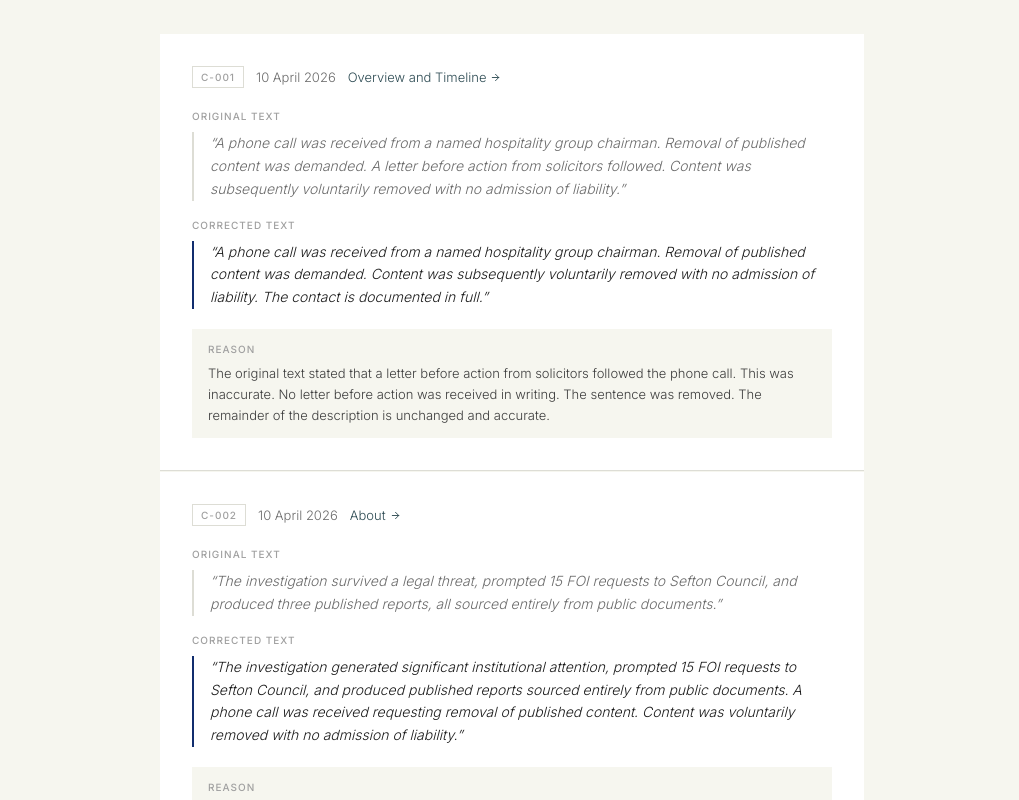
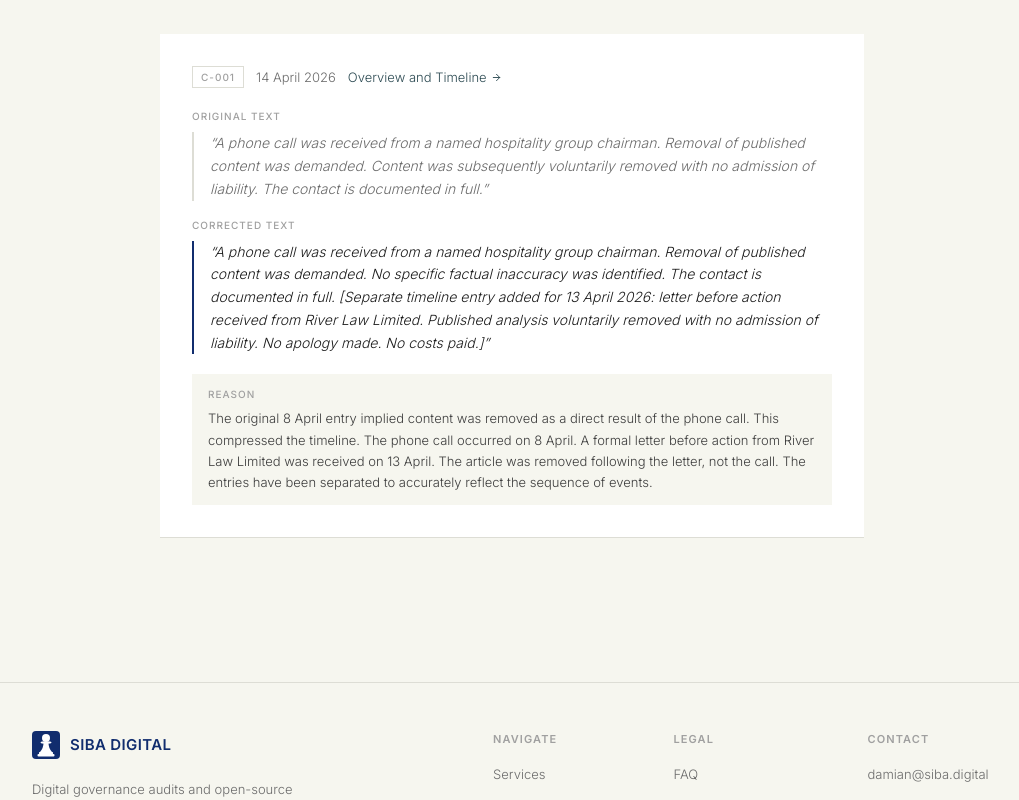
Before and after one commit to damian756/siba.digital, a Next.js app: page /corrections in a window 1280 px wide. Shown: the part 1760-2560 px from the top of the page, without its empty margins (128-1147 px from the left). Built offline with nearby package versions, Linux system fonts and the light colour scheme.

Commit message:
Restore LBA references, add 13 April timeline entry, update corrections log

```diff
--- a/app/about/page.tsx
+++ b/app/about/page.tsx
@@ -197,7 +197,7 @@ export default function AboutPage() {
                 },
                 {
                   period: "The First Week",
-                  text: "Published reports sourced from public documents. A direct phone call received from a named hospitality group chairman demanding removal of content. Content was voluntarily removed with no admission of liability. 15 FOI requests submitted to Sefton Council through WhatDoTheyKnow.",
+                  text: "Published reports sourced entirely from public documents. A phone call received from a named hospitality group chairman demanding removal of content. A formal letter before action followed from solicitors. One published article was voluntarily removed with no admission of liability. 15 FOI requests submitted to Sefton Council through WhatDoTheyKnow.",
                 },
                 {
                   period: "The Outcome",
--- a/app/corrections/page.tsx
+++ b/app/corrections/page.tsx
@@ -64,27 +64,15 @@ type Correction = {
 const corrections: Correction[] = [
   {
     id: "C-001",
-    date: "10 April 2026",
+    date: "14 April 2026",
     page: "Overview and Timeline",
     pageHref: "/overview",
     original:
-      "A phone call was received from a named hospitality group chairman. Removal of published content was demanded. A letter before action from solicitors followed. Content was subsequently voluntarily removed with no admission of liability.",
+      "A phone call was received from a named hospitality group chairman. Removal of published content was demanded. Content was subsequently voluntarily removed with no admission of liability. The contact is documented in full.",
     corrected:
-      "A phone call was received from a named hospitality group chairman. Removal of published content was demanded. Content was subsequently voluntarily removed with no admission of liability. The contact is documented in full.",
+      "A phone call was received from a named hospitality group chairman. Removal of published content was demanded. No specific factual inaccuracy was identified. The contact is documented in full. [Separate timeline entry added for 13 April 2026: letter before action received from River Law Limited. Published analysis voluntarily removed with no admission of liability. No apology made. No costs paid.]",
     reason:
-      "The original text stated that a letter before action from solicitors followed the phone call. This was inaccurate. No letter before action was received in writing. The sentence was removed. The remainder of the description is unchanged and accurate.",
-  },
-  {
-    id: "C-002",
-    date: "10 April 2026",
-    page: "About",
-    pageHref: "/about",
-    original:
-      "The investigation survived a legal threat, prompted 15 FOI requests to Sefton Council, and produced three published reports, all sourced entirely from public documents.",
-    corrected:
-      "The investigation generated significant institutional attention, prompted 15 FOI requests to Sefton Council, and produced published reports sourced entirely from public documents. A phone call was received requesting removal of published content. Content was voluntarily removed with no admission of liability.",
-    reason:
-      "The original text used the phrase 'survived a legal threat.' This was imprecise. A phone call was received requesting removal of content. No formal legal proceedings were initiated and no letter before action was received in writing. The description has been corrected to accurately reflect what occurred.",
+      "The original 8 April entry implied content was removed as a direct result of the phone call. This compressed the timeline. The phone call occurred on 8 April. A formal letter before action from River Law Limited was received on 13 April. The article was removed following the letter, not the call. The entries have been separated to accurately reflect the sequence of events.",
   },
 ];
 
--- a/app/overview/page.tsx
+++ b/app/overview/page.tsx
@@ -56,7 +56,15 @@ const events: {
     type: "contact",
     title: "Direct contact received demanding removal of published content",
     description:
-      "A phone call was received from a named hospitality group chairman. Removal of published content was demanded. Content was subsequently voluntarily removed with no admission of liability. The contact is documented in full.",
+      "A phone call was received from a named hospitality group chairman. Removal of published content was demanded. No specific factual inaccuracy was identified. The contact is documented in full.",
+    href: "/contact-log",
+  },
+  {
+    date: "13 April 2026",
+    type: "contact",
+    title: "Letter before action received from solicitors",
+    description:
+      "A formal letter before action was received from River Law Limited acting for named parties. The letter alleged defamation in relation to a published analysis. No factual inaccuracy was identified in the letter. The published analysis was voluntarily removed with no admission of liability. No apology was made. No costs were paid. The contact is documented in full.",
     href: "/contact-log",
   },
   {
```
